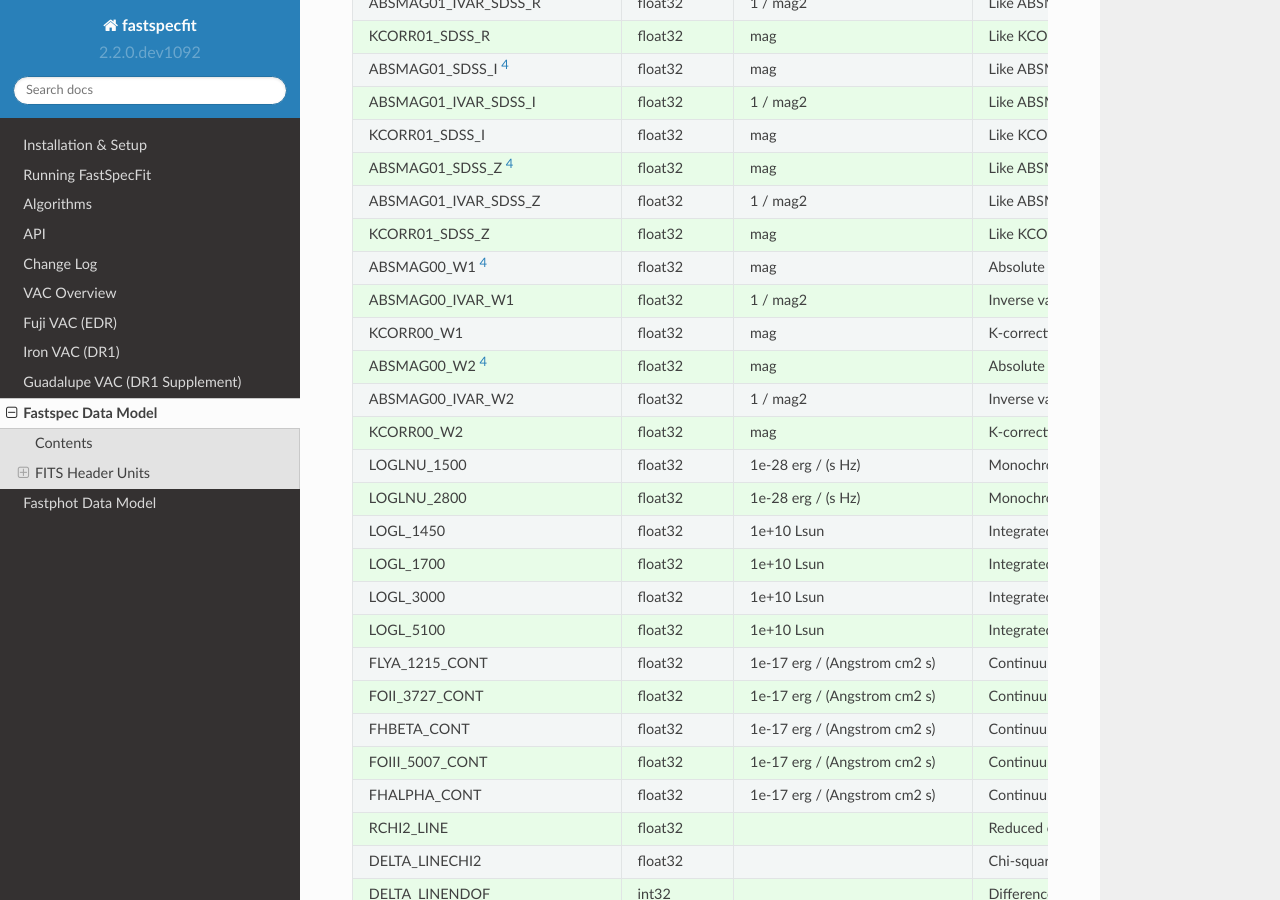
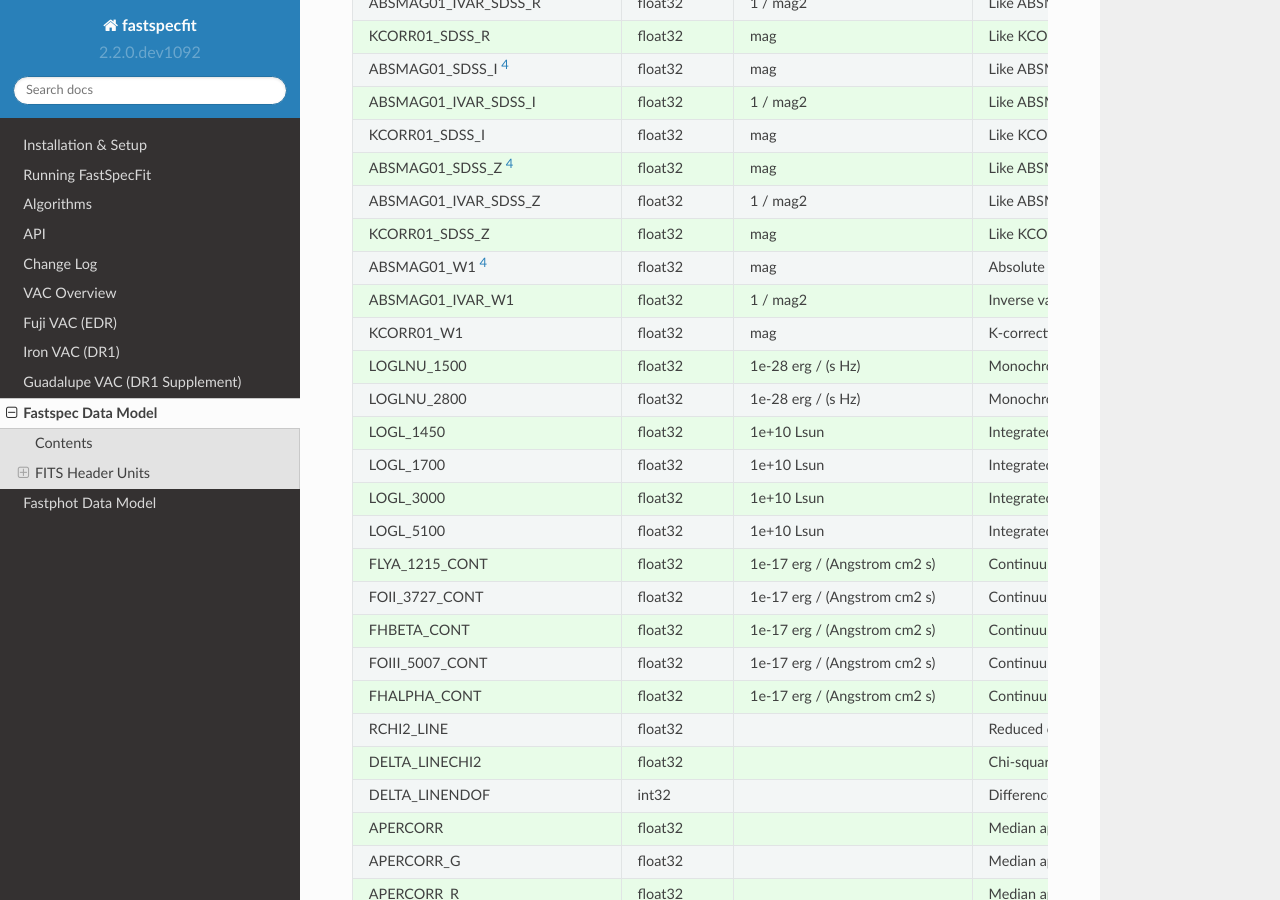
Before and after one commit to desihub/fastspecfit, a Sphinx documentation site: the page built from doc/fastspec.rst, in a window 1280 px wide and 900 px high, scrolled down 3633 px. Built offline with Sphinx 7.4.7 and the Read the Docs theme 2.0.0, drawn with Linux system fonts in a browser that asks for light colours.

Commit message:
add WISE/W1 absolute magnitude back in

```diff
--- a/doc/fastphot.rst
+++ b/doc/fastphot.rst
@@ -143,9 +143,6 @@ Name                     Type         Units                        Description
         ABSMAG00_W1 [4]_ float32                               mag Absolute magnitude in WISE W1-band band-shifted to z=0.0 assuming h=1.0.
         ABSMAG00_IVAR_W1 float32                          1 / mag2 Inverse variance corresponding to ABSMAG_W1.
               KCORR00_W1 float32                               mag K-correction used to derive ABSMAG_W1 band-shifted to z=0.0.
-        ABSMAG00_W2 [4]_ float32                               mag Absolute magnitude in WISE W2-band band-shifted to z=0.0 assuming h=1.0.
-        ABSMAG00_IVAR_W2 float32                          1 / mag2 Inverse variance corresponding to ABSMAG_W2.
-              KCORR00_W2 float32                               mag K-correction used to derive ABSMAG_W2 band-shifted to z=0.0.
              LOGLNU_1500 float32                1e-28 erg / (s Hz) Monochromatic luminosity at 1500 A in the rest-frame.
              LOGLNU_2800 float32                1e-28 erg / (s Hz) Monochromatic luminosity at 2800 A in the rest-frame.
                LOGL_1450 float32                        1e+10 Lsun Integrated luminosity at 1450 A in the rest-frame.
--- a/doc/fastspec.rst
+++ b/doc/fastspec.rst
@@ -159,12 +159,9 @@ Name                         Type         Units                         Descript
         ABSMAG01_SDSS_Z [4]_      float32                           mag Like ABSMAG_SDSS_U but for SDSS z-band.
         ABSMAG01_IVAR_SDSS_Z      float32                      1 / mag2 Like ABSMAG_IVAR_SDSS_U but for SDSS z-band.
               KCORR01_SDSS_Z      float32                           mag Like KCORR_SDSS_U but for SDSS z-band.
-            ABSMAG00_W1 [4]_      float32                           mag Absolute magnitude in WISE W1-band band-shifted to z=0.0 assuming h=1.0.
-            ABSMAG00_IVAR_W1      float32                      1 / mag2 Inverse variance corresponding to ABSMAG_W1.
-                  KCORR00_W1      float32                           mag K-correction used to derive ABSMAG_W1 band-shifted to z=0.0.
-            ABSMAG00_W2 [4]_      float32                           mag Absolute magnitude in WISE W2-band band-shifted to z=0.0 assuming h=1.0.
-            ABSMAG00_IVAR_W2      float32                      1 / mag2 Inverse variance corresponding to ABSMAG_W2.
-                  KCORR00_W2      float32                           mag K-correction used to derive ABSMAG_W2 band-shifted to z=0.0.
+            ABSMAG01_W1 [4]_      float32                           mag Absolute magnitude in WISE W1-band band-shifted to z=0.0 assuming h=1.0.
+            ABSMAG01_IVAR_W1      float32                      1 / mag2 Inverse variance corresponding to ABSMAG_W1.
+                  KCORR01_W1      float32                           mag K-correction used to derive ABSMAG_W1 band-shifted to z=0.0.
                  LOGLNU_1500      float32            1e-28 erg / (s Hz) Monochromatic luminosity at 1500 A in the rest-frame.
                  LOGLNU_2800      float32            1e-28 erg / (s Hz) Monochromatic luminosity at 2800 A in the rest-frame.
                    LOGL_1450      float32                    1e+10 Lsun Integrated luminosity at 1450 A in the rest-frame.
```
Also changed, not shown: 5 other files.
